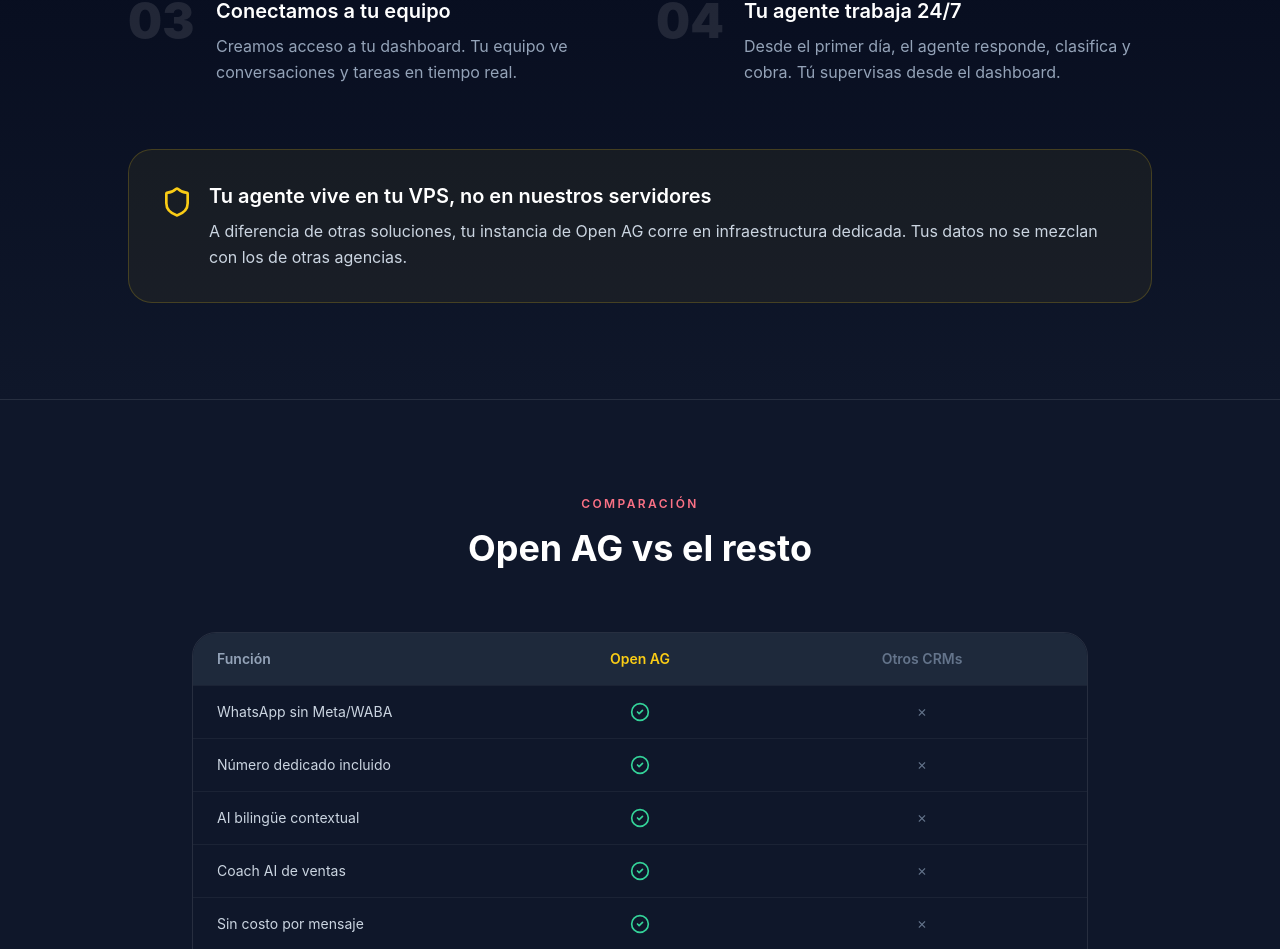
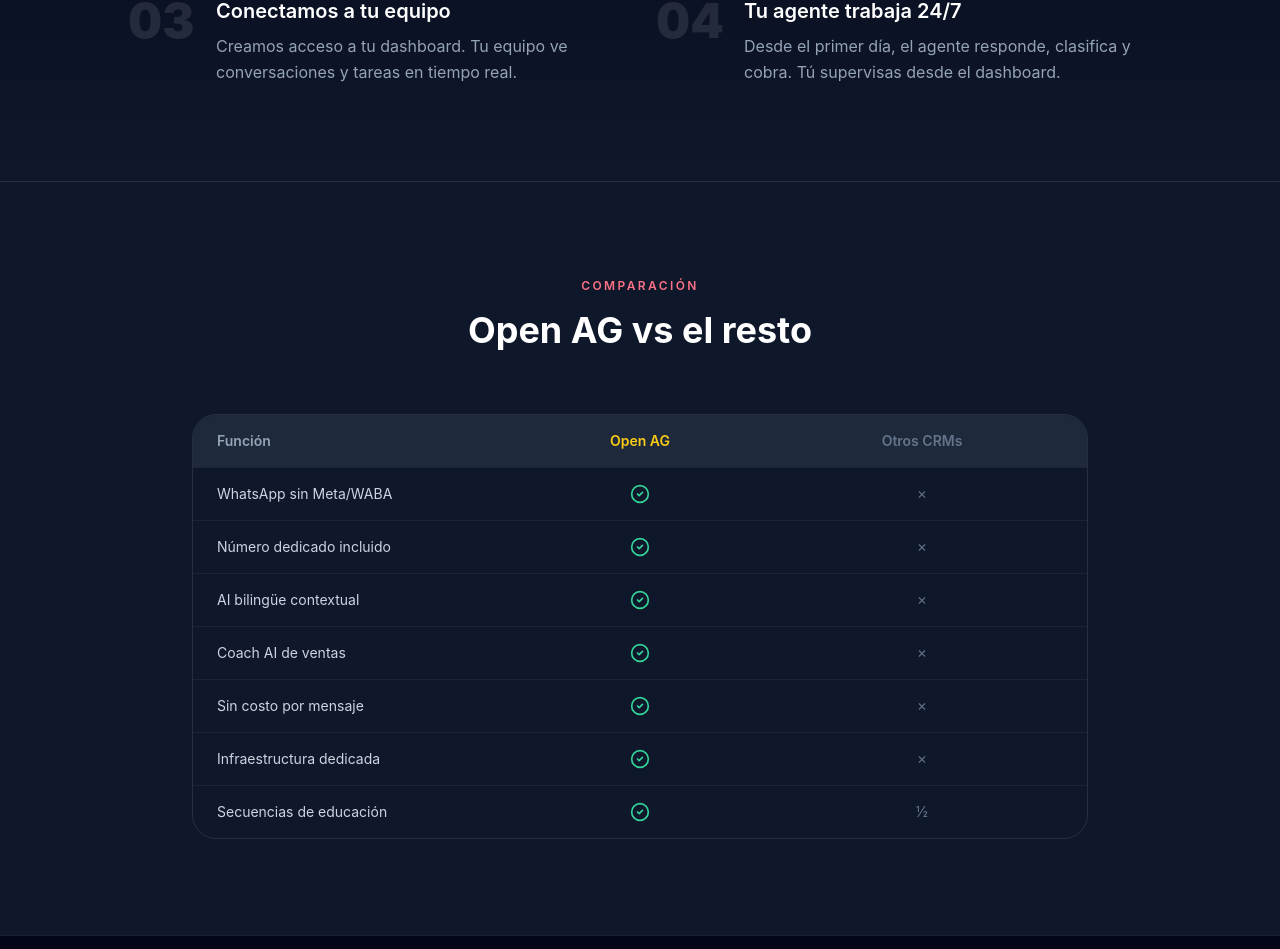
Before and after one commit to marcosjr2026/agentflow-ai, a React (Vite) app in the folder client/: page / in a window 1280 px wide. Shown: the part 2887-3836 px from the top of the page. Built offline with nearby package versions, Linux system fonts and the light colour scheme; no server answers.

Commit message:
remove: vps technical detail from landing

```diff
--- a/client/src/pages/Landing.jsx
+++ b/client/src/pages/Landing.jsx
@@ -1,5 +1,5 @@
 import { useState } from 'react';
-import { Bot, MessageSquare, Phone, BarChart3, Shield, Zap, Users, CheckCircle2, ArrowRight, Globe, Brain, TrendingUp, ChevronDown } from 'lucide-react';
+import { Bot, MessageSquare, Phone, BarChart3, Zap, Users, CheckCircle2, ArrowRight, Globe, Brain, TrendingUp, ChevronDown } from 'lucide-react';
 import { t, setLang } from '../lib/i18n';
 
 function NavBar({ lang, onLang }) {
@@ -175,15 +175,7 @@
             </div>
           ))}
         </div>
-        <div className="mt-16 rounded-3xl border border-yellow-400/20 bg-yellow-400/5 p-8">
-          <div className="flex items-start gap-4">
-            <Shield className="h-8 w-8 text-yellow-400 flex-shrink-0 mt-1" />
-            <div>
-              <h3 className="text-xl font-semibold text-white mb-2">{T.how_vps_h}</h3>
-              <p className="text-slate-300 leading-relaxed">{T.how_vps_d}</p>
-            </div>
-          </div>
-        </div>
+
       </div>
     </section>
   );
```
